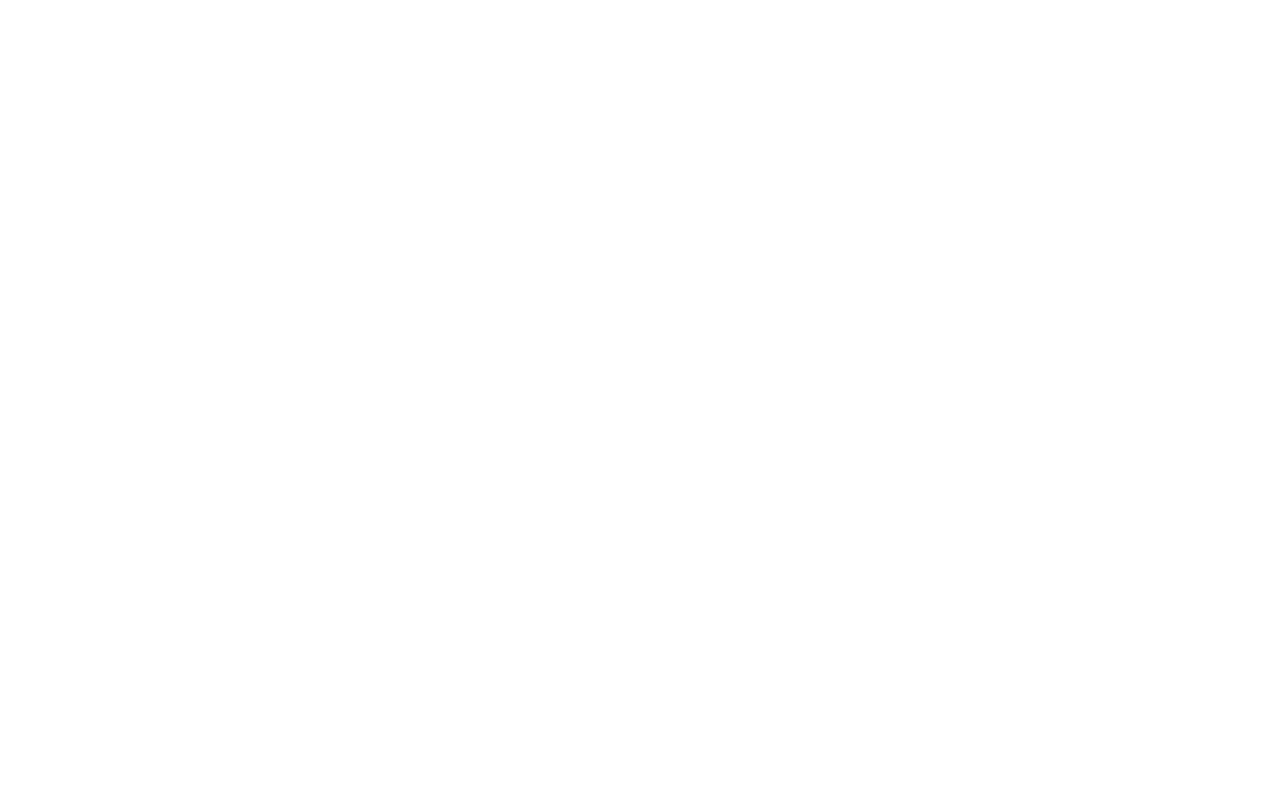
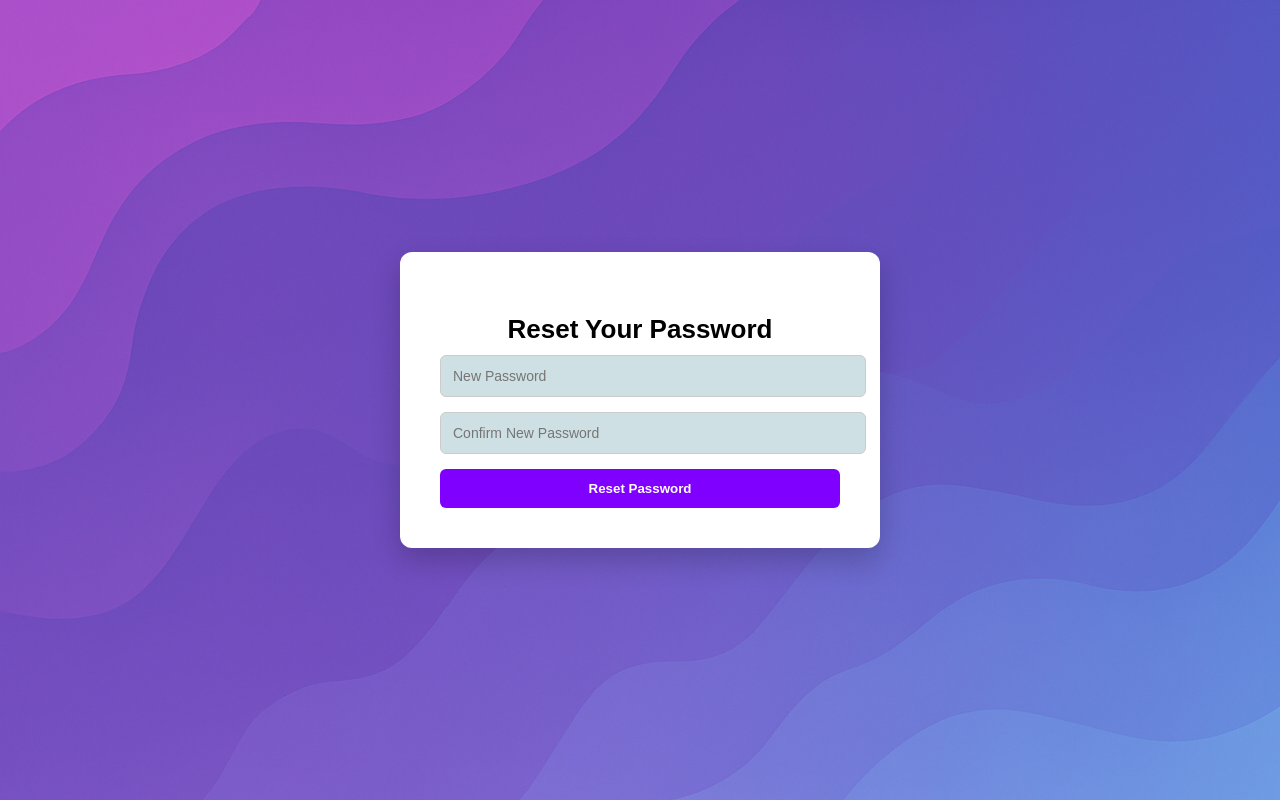
Before and after one commit to AshminAbisha11/Student-Project-Selection-Tool, a React (Create React App) app in the folder frontend/: page /reset-password/1 in a window 1280 px wide. Before the commit this address had no page. Built offline with nearby package versions, Linux system fonts and the light colour scheme.

Commit message:
Added reset password page for FE

```diff
--- a/frontend/src/App.js
+++ b/frontend/src/App.js
@@ -8,6 +8,7 @@
 import MyPreferencesPage from './pages/myPreferencePage';
 import MyProposalPage from './pages/myProposalPage';
 import ForgotPasswordPage from './pages/forgotPasswordPage';
+import ResetPasswordPage from './pages/resetPasswordPage';
 
 function App() {
   return (
@@ -20,6 +21,7 @@
         <Route path="/login" element={<LoginPage />} />
         <Route path="/register" element={<RegisterPage />} />
         <Route path="/forgot-password" element={<ForgotPasswordPage />} />
+        <Route path="/reset-password/:token" element={<ResetPasswordPage />} />
 
         {/* Student Features */}
         <Route path="/student-dashboard" element={<StudentDashboard />} />
--- /dev/null
+++ b/frontend/src/pages/resetPasswordPage.css
@@ -0,0 +1,56 @@
+.reset-container {
+  display: flex;
+  justify-content: center;
+  align-items: center;
+  height: 100vh;
+  background: linear-gradient(135deg, #7F00FF, #E100FF);
+  font-family: Arial, sans-serif;
+}
+
+.reset-box {
+  background: white;
+  padding: 40px;
+  border-radius: 12px;
+  width: 400px;
+  box-shadow: 0 12px 28px rgba(0, 0, 0, 0.2);
+  text-align: center;
+}
+
+.reset-box h2 {
+  margin-bottom: 10px;
+  font-size: 26px;
+}
+
+.reset-box input {
+  width: 100%;
+  padding: 12px;
+  font-size: 14px;
+  margin-bottom: 15px;
+  border: 1px solid #ccc;
+  border-radius: 6px;
+}
+
+.reset-box button {
+  background-color: #7F00FF;
+  color: white;
+  padding: 12px;
+  border: none;
+  width: 100%;
+  border-radius: 6px;
+  font-weight: 600;
+  cursor: pointer;
+}
+
+.reset-box button:hover {
+  background-color: #5e00c1;
+}
+
+.success-msg {
+  color: green;
+  margin-top: 10px;
+}
+
+.error-msg {
+  color: red;
+  margin-top: 10px;
+}
--- /dev/null
+++ b/frontend/src/pages/resetPasswordPage.js
@@ -0,0 +1,72 @@
+import React, { useState } from 'react';
+import { useParams, useNavigate } from 'react-router-dom';
+import axios from 'axios';
+import './resetPasswordPage.css';
+
+const ResetPasswordPage = () => {
+  const { token } = useParams();
+  const navigate = useNavigate();
+
+  const [password, setPassword] = useState('');
+  const [confirmPassword, setConfirmPassword] = useState('');
+  const [message, setMessage] = useState('');
+  const [error, setError] = useState('');
+
+  const handleSubmit = async (e) => {
+    e.preventDefault();
+    setMessage('');
+    setError('');
+
+    if (password !== confirmPassword) {
+      setError('Passwords do not match');
+      return;
+    }
+
+    try {
+      const res = await axios.post(`http://localhost:5000/reset-password/${token}`, {
+        password,
+      });
+
+      setMessage(res.data.message);
+      setTimeout(() => {
+        navigate('/login');
+      }, 2000);
+    } catch (err) {
+      setError(err.response?.data?.message || 'Something went wrong');
+    }
+  };
+
+  return (
+
+      <div
+      className="reset-container"
+      style={{ backgroundImage: "url('/assets/login_background.png')" }}
+     >
+      <div className="reset-box">
+        <h2>Reset Your Password</h2>
+        <form onSubmit={handleSubmit}>
+          <input
+            type="password"
+            placeholder="New Password"
+            value={password}
+            onChange={(e) => setPassword(e.target.value)}
+            required
+          />
+          <input
+            type="password"
+            placeholder="Confirm New Password"
+            value={confirmPassword}
+            onChange={(e) => setConfirmPassword(e.target.value)}
+            required
+          />
+          <button type="submit">Reset Password</button>
+        </form>
+
+        {message && <p className="success-msg">{message}</p>}
+        {error && <p className="error-msg">{error}</p>}
+      </div>
+    </div>
+  );
+};
+
+export default ResetPasswordPage;
```
